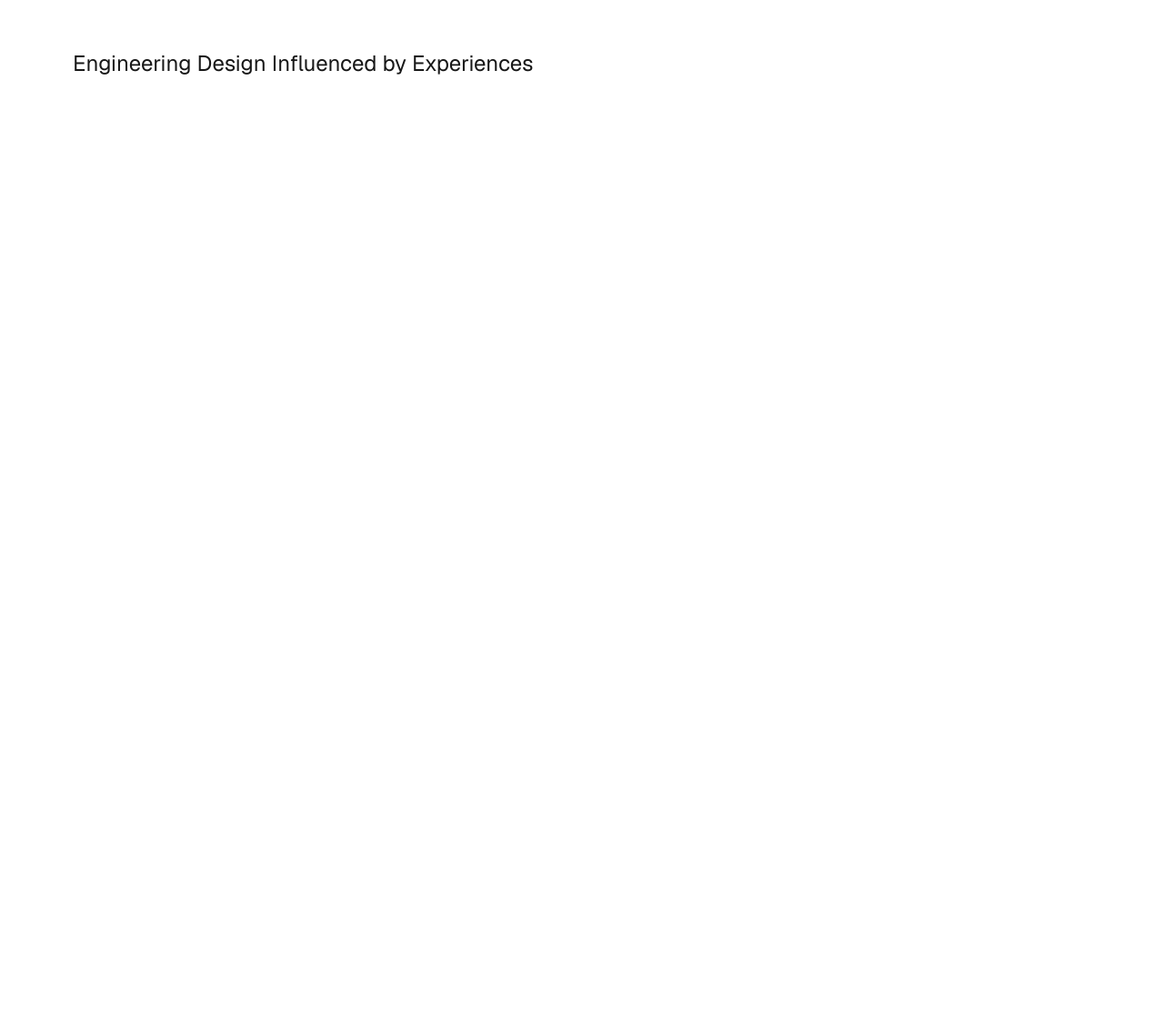
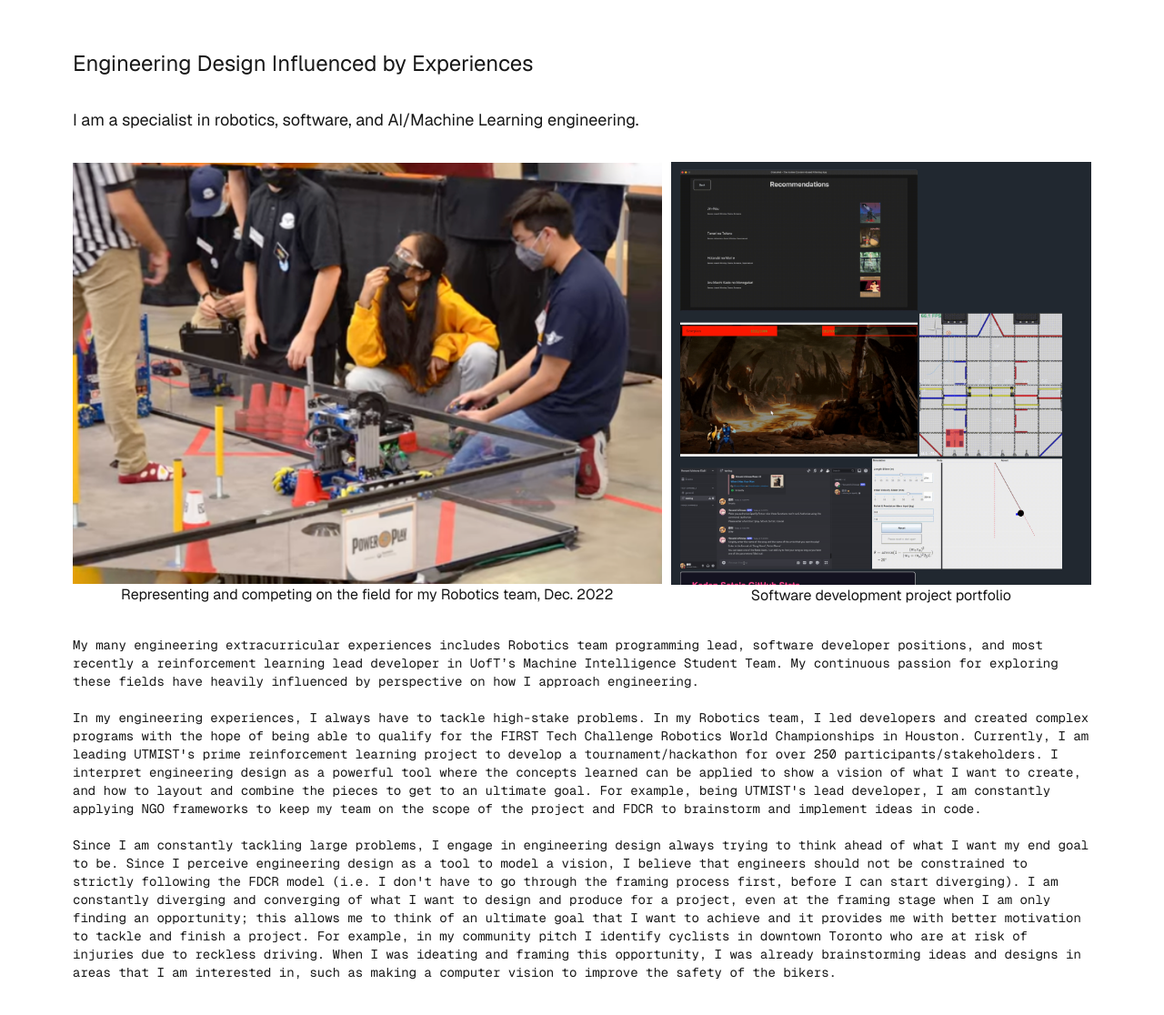
Before and after one commit to kseto06/ks-position-statement, a Next.js app: page /experiences in a window 1280 px wide. Shown: the part 110-1226 px from the top of the page at 91% size. Before the commit the page ends 800 px from the top, so only its background shows below. Built offline with nearby package versions, Linux system fonts and the light colour scheme.

Commit message:
feat: initial experiences page

```diff
--- a/pages/experiences.tsx
+++ b/pages/experiences.tsx
@@ -1,3 +1,5 @@
+/* eslint-disable react/no-unescaped-entities */
+
 import '../app/globals.css' //Apply consistent style
 import { Geist, Geist_Mono } from "next/font/google";
 
@@ -17,14 +19,51 @@ const Experiences = () => {
         <main className="flex flex-col gap-8 row-start-2 items-start sm:items-start">
             {/* Title */}
             <div className={geistSans.className}>
-                <h1 className="text-inside text-decimal text-xl sm:text-2xl font-[family-name:var(--font-geist-sans)] max-w-lg mx-auto relative w-[max-content] before:absolute before:inset-0 before:animate-typewriter before:bg-black after:absolute after:inset-0 after:w-[0.125em] after:animate-cursor after:bg-white">
+                <h1
+                    className="text-inside text-decimal text-xl sm:text-2xl font-[family-name:var(--font-geist-sans)] max-w-lg mx-auto">
                     Engineering Design Influenced by Experiences
                 </h1>
             </div>
+
+            <div className={geistSans.className}>
+                <h3
+                    className="text-inside text-decimal text-lg sm:text-lg font-[family-name:var(--font-geist-sans)] mx-auto relative w-[max-content] before:absolute before:inset-0 before:animate-typewriter before:animation-delay-[2s] before:bg-black after:absolute after:inset-0 after:w-[0.125em] after:animate-cursor after:bg-white">
+                    I am a specialist in robotics, software, and AI/Machine Learning engineering.
+                </h3>
+            </div>
+
+            <div style={{ display: 'flex', gap: '10px', justifyContent: "center", alignItems: 'center'}}>
+                <figure style={{ textAlign: 'center' }}>
+                    <img src="robotics.png" style={{ width: '700px', height: 'auto' }} />
+                    <figcaption className={geistSans.className}>Representing and competing on the field for my Robotics team, Dec. 2022</figcaption>
+                </figure>
+                <figure style={{ textAlign: 'center' }}>
+                    <img src="github.png" style={{ width: '500px', height: 'auto' }} />
+                    <figcaption className={geistSans.className}>Software development project portfolio</figcaption>
+                </figure>
+            </div>
+
             {/* Text */}
             <div className={geistMono.className}>
                 <p className="text-inside text-decimal text-sm text-center sm:text-left font-[family-name:var(--font-geist-mono)]">
-
+                    My many engineering extracurricular experiences includes Robotics team programming lead, software developer positions,
+                    and most recently a reinforcement learning lead developer in UofT’s Machine Intelligence Student Team. My continuous passion for exploring these
+                    fields have heavily influenced by perspective on how I approach engineering.
+                    <br />
+                    <br />
+                    In my engineering experiences, I always have to tackle high-stake problems. In my Robotics team, I led developers and created complex programs
+                    with the hope of being able to qualify for the FIRST Tech Challenge Robotics World Championships in Houston. Currently, I am leading
+                    UTMIST's prime reinforcement learning project to develop a tournament/hackathon for over 250 participants/stakeholders. I interpret engineering design
+                    as a powerful tool where the concepts learned can be applied to show a vision of what I want to create, and how to layout and combine the pieces to get to an ultimate goal.
+                    For example, being UTMIST's lead developer, I am constantly applying NGO frameworks to keep my team on the scope of the project and FDCR to brainstorm and implement ideas in code.
+                    <br />
+                    <br />
+                    Since I am constantly tackling large problems, I engage in engineering design always trying to think ahead of what I want my end goal to be. Since I perceive engineering design as a
+                    tool to model a vision, I believe that engineers should not be constrained to strictly following the FDCR model (i.e. I don't have to go through the framing process first, before I can start diverging).
+                    I am constantly diverging and converging of what I want to design and produce for a project, even at the framing stage when I am only finding an opportunity; this allows me to think of an ultimate goal
+                    that I want to achieve and it provides me with better motivation to tackle and finish a project. For example, in my community pitch I identify cyclists in downtown Toronto who are at risk of injuries
+                    due to reckless driving. When I was ideating and framing this opportunity, I was already brainstorming ideas and designs in areas that I am interested in, such as making a computer vision to improve
+                    the safety of the bikers.
                 </p>
             </div>
         </main>
```
Also changed, not shown: public/github.png (added), public/robotics.png (added).
